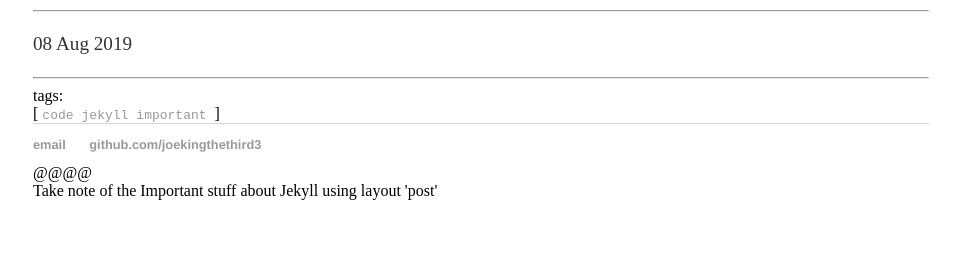
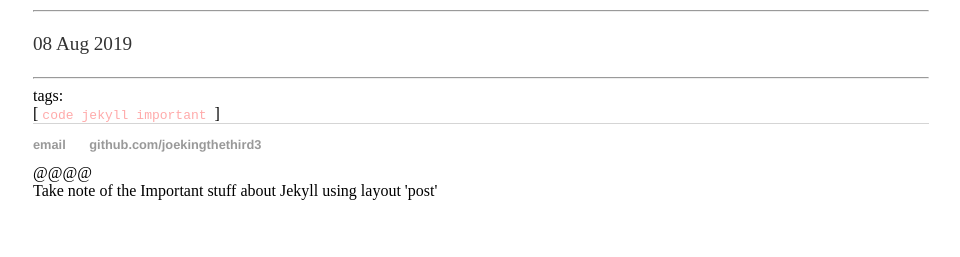
Before and after one commit to joekingTheThird3/joekingTheThird3.github.io, a Jekyll site: the page built from _posts/2019-08-08-jekyll-important.md, in a window 1280 px wide. Shown: the part 1224-1481 px from the top of the page, without its empty margins (159-1119 px from the left). Built offline with Jekyll 4.4.1, drawn with Linux system fonts in a browser that asks for light colours; our own code applies the rules of GitHub Pages for plain Markdown files.

Commit message:
Update main.css

```diff
--- a/css/main.css
+++ b/css/main.css
@@ -42,6 +42,6 @@ ul.posts li {
     list-style: none;
 }
 
-a.highligher-rouge{
+code.highligher-rouge{
     color:#faa;
 }
```
